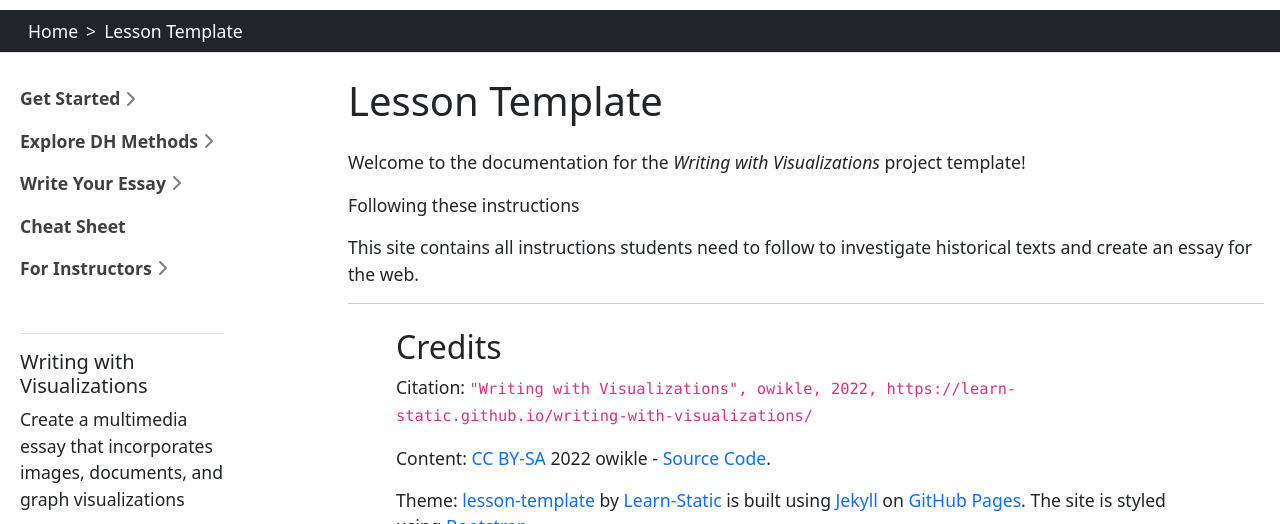
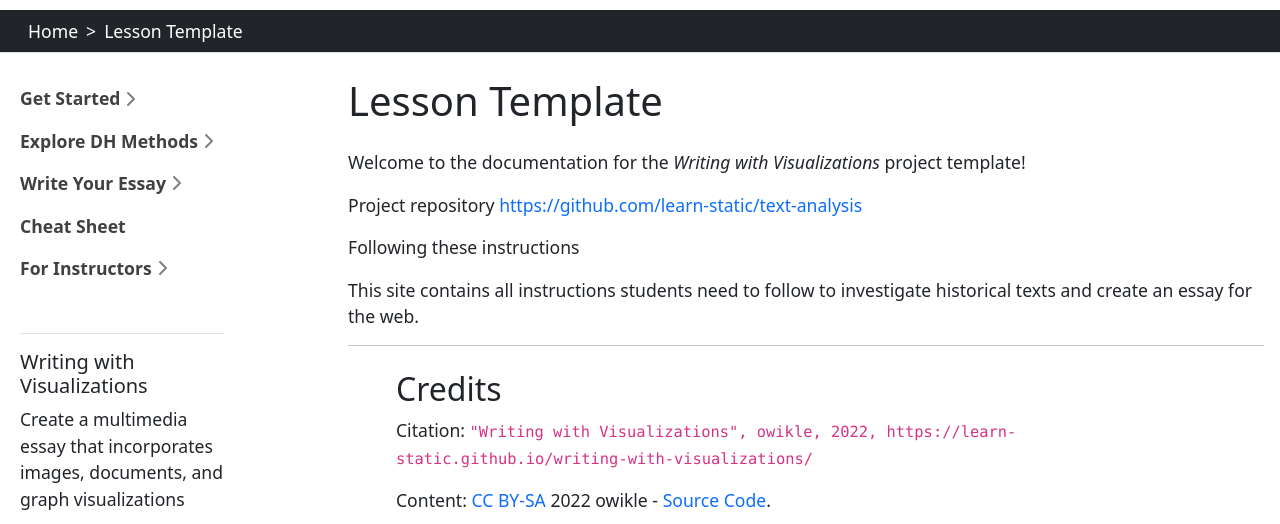
Before and after one commit to learn-static/writing-with-visualizations, a Jekyll site: the page built from index.md, in a window 1280 px wide and 900 px high, cut to the strip 120-644 px from the top of the window. Built offline with Jekyll 4.4.1, drawn with Linux system fonts in a browser that asks for light colours.

Commit message:
link to repo

```diff
--- a/index.md
+++ b/index.md
@@ -5,6 +5,8 @@ layout: page
 
 Welcome to the documentation for the *Writing with Visualizations* project template!
 
+Project repository <https://github.com/learn-static/text-analysis>
+
 Following these instructions
 
 This site contains all instructions students need to follow to investigate historical texts and create an essay for the web.
```
